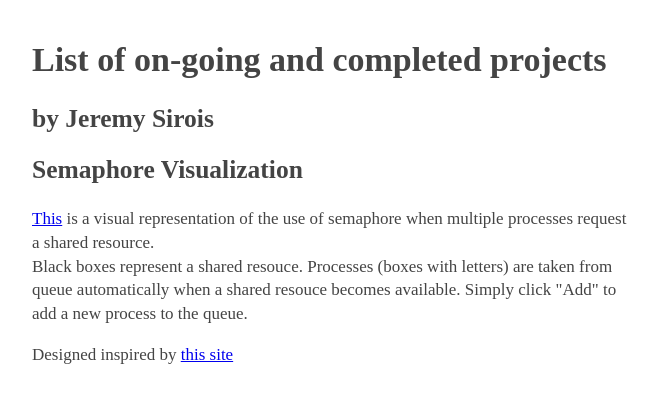
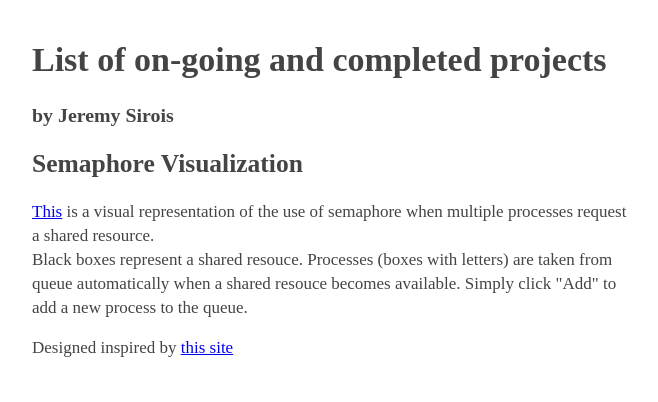
Before and after one commit to sirois/sirois.github.io, a plain HTML site: page index.html in a window 1280 px wide. Shown: the whole page, without its empty margins (308-966 px from the left). Drawn offline with Linux system fonts and the light colour scheme.

Commit message:
Update index.html

```diff
--- a/index.html
+++ b/index.html
@@ -13,7 +13,7 @@
 <body>
 	<header>
 		<h1>List of on-going and completed projects</h1>
-		<h2>by Jeremy Sirois</h2>
+		<h3>by Jeremy Sirois</h3>
 	</header>
 
 	<h2>Semaphore Visualization</h2>
```
